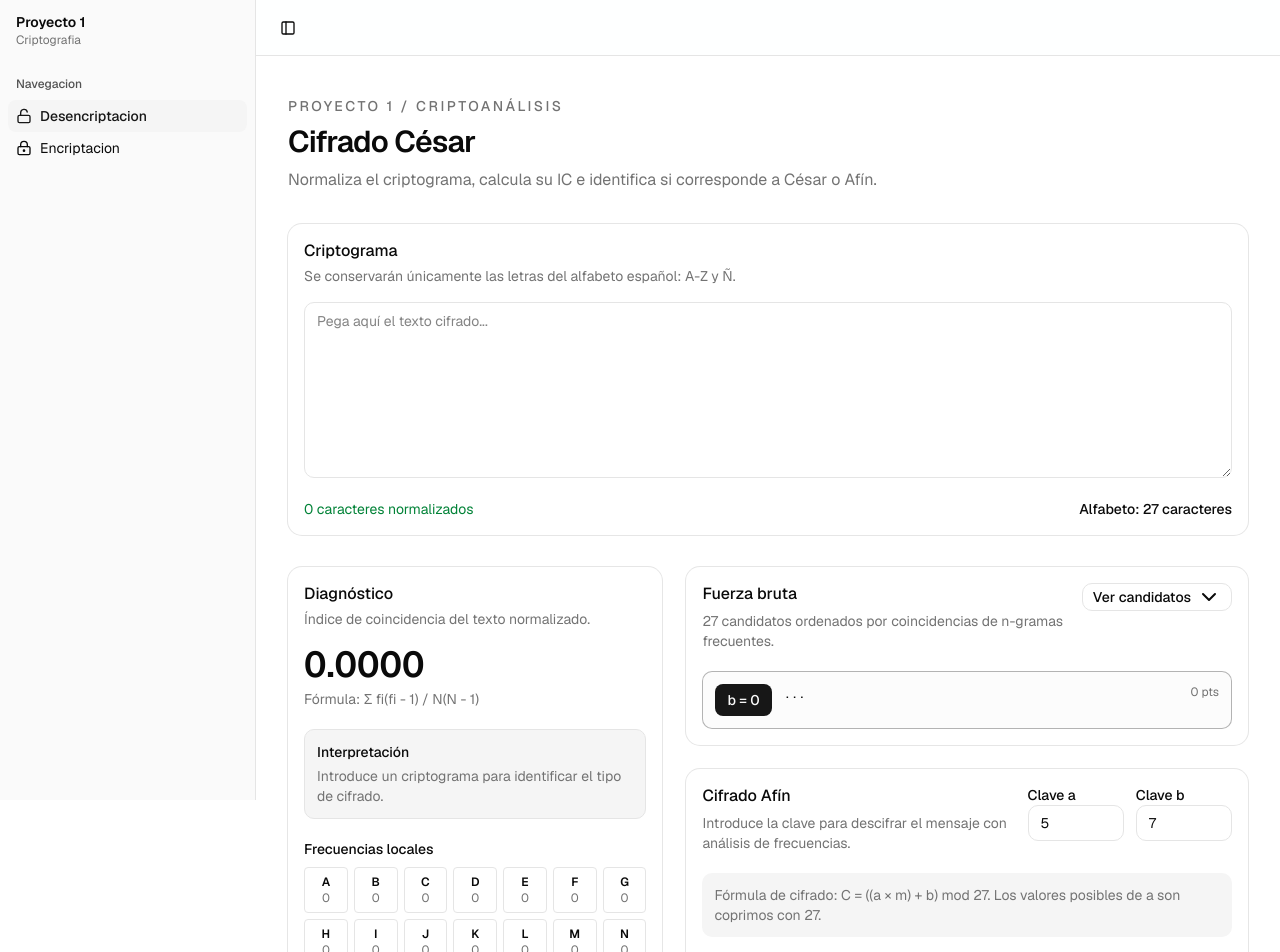
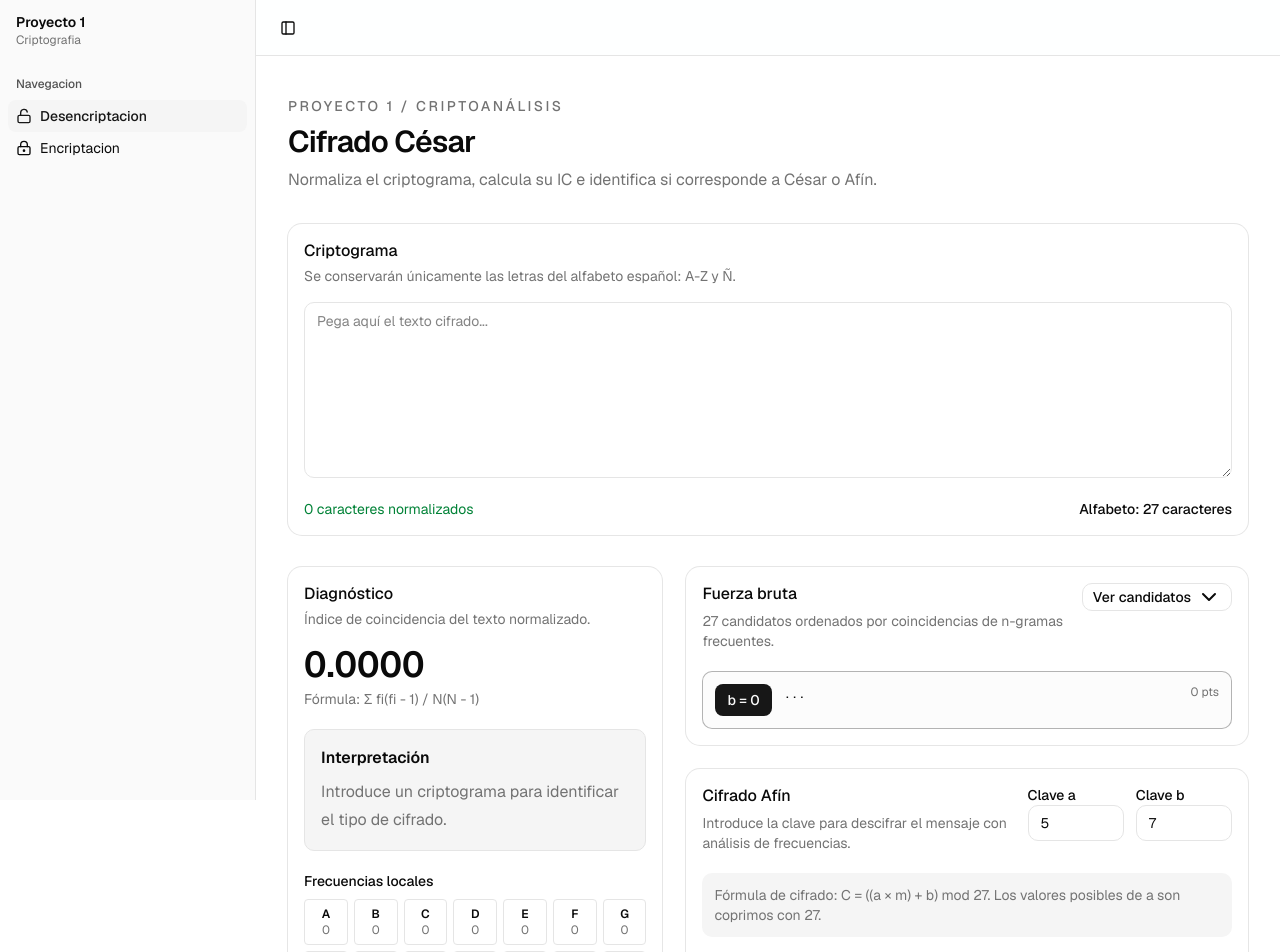
Before and after one commit to DarkOne10/Criptografia-web, a Next.js app in the folder criptografia-web/: page / in a window 1280 px wide. Shown: the top 952 px of the page. Built offline with nearby package versions, Linux system fonts and the light colour scheme.

Commit message:
feat: new color on the iC card

```diff
--- a/criptografia-web/app/page.tsx
+++ b/criptografia-web/app/page.tsx
@@ -175,11 +175,19 @@ export default function Home() {
                 <p className="text-4xl font-semibold tabular-nums">{ic.toFixed(4)}</p>
                 <p className="mt-1 text-sm text-muted-foreground">Fórmula: Σ fi(fi - 1) / N(N - 1)</p>
               </div>
-              <div className={`rounded-lg border p-3 text-sm ${identifiedCipher === "César" ? "border-blue-200 bg-blue-50" : identifiedCipher === "Afín" ? "border-emerald-200 bg-emerald-50" : "border-border bg-muted"}`}>
-                <p className="font-medium">Interpretación</p>
-                <p className="mt-1 text-muted-foreground">
+              <div className={`rounded-lg border p-4 ${identifiedCipher === "César" ? "border-blue-300 bg-blue-50" : identifiedCipher === "Afín" ? "border-emerald-300 bg-emerald-50" : "border-border bg-muted"}`}>
+                <p className="text-base font-semibold">Interpretación</p>
+                <p className="mt-2 text-base leading-7 text-muted-foreground">
                   {identifiedCipher
-                    ? `Cifrado identificado: ${identifiedCipher}. Mejor clave encontrada: a = ${bestAffineCandidate?.a}, b = ${bestAffineCandidate?.b}.`
+                    ? (
+                      <>
+                        Cifrado identificado:{" "}
+                        <span className={`inline-flex rounded-md px-2.5 py-0.5 text-lg font-bold ${identifiedCipher === "César" ? "bg-blue-600 text-white" : "bg-emerald-600 text-white"}`}>
+                          {identifiedCipher}
+                        </span>
+                        <span className="ml-1">. Mejor clave encontrada: a = {bestAffineCandidate?.a}, b = {bestAffineCandidate?.b}.</span>
+                      </>
+                    )
                     : ic >= 0.03
                       ? "IC bajo: conviene revisar si el cifrado es polialfabético."
                       : "Introduce un criptograma para identificar el tipo de cifrado."}
```
